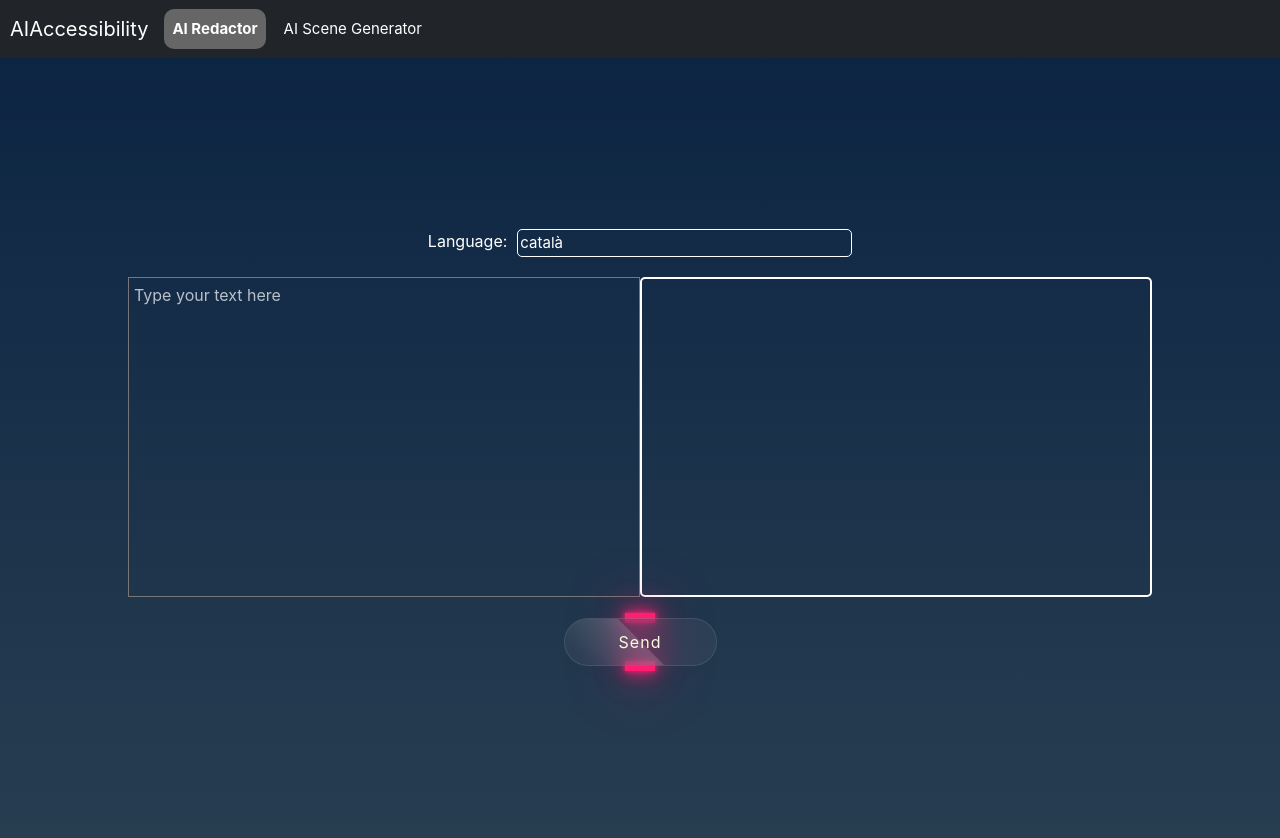
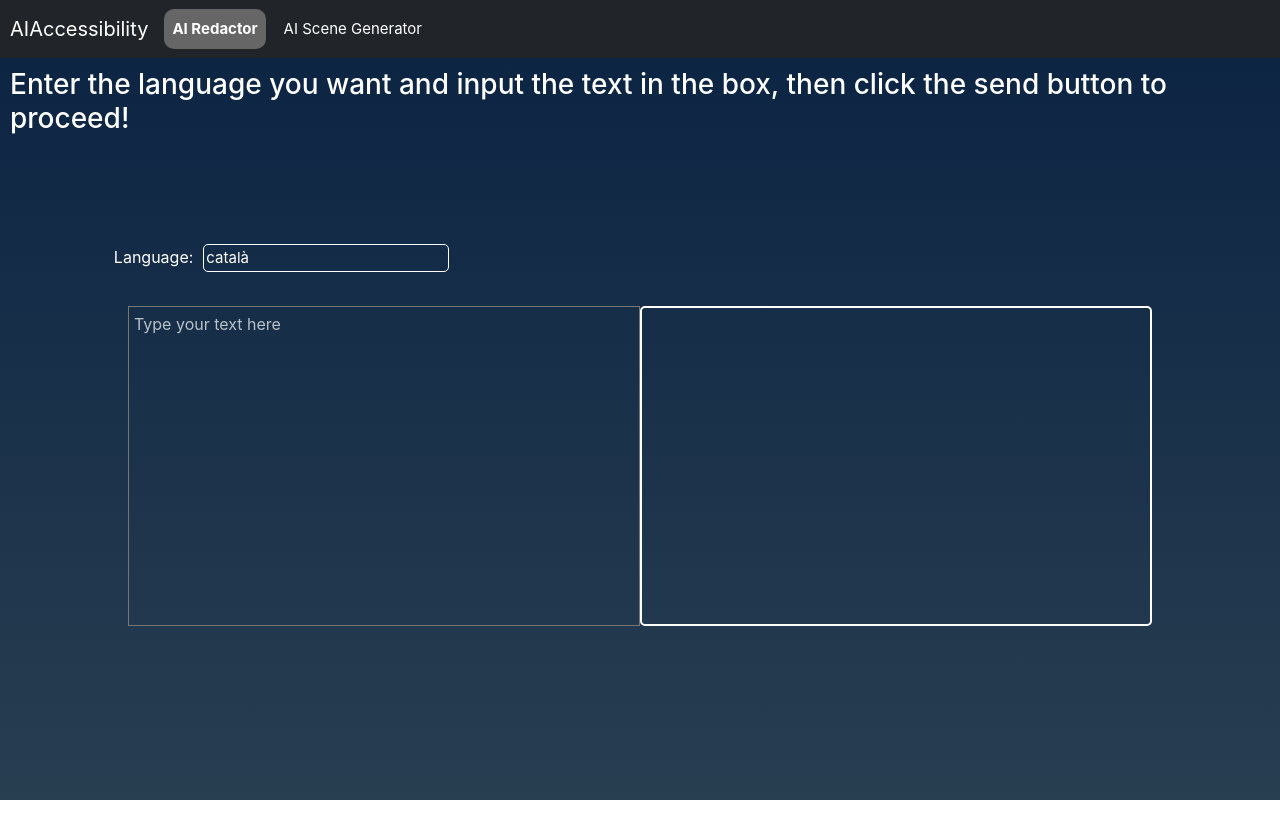
Before and after one commit to YLinZH/TFG-frontend, a Vue app: page /AIRedactor in a window 1280 px wide. Shown: the top 838 px of the page. After the commit the page ends 800 px from the top, so only its background shows below. Built offline with nearby package versions, Linux system fonts and the light colour scheme.

Commit message:
millorar estètica

```diff
--- a/src/App.vue
+++ b/src/App.vue
@@ -7,9 +7,8 @@ import navigationBar from '@/components/navBar.vue';
 <template>
   <div id="main">
     <navigationBar></navigationBar>
-    <div class="content-container">
-      <RouterView />
-    </div>
+    <RouterView/>
+
   </div>
 </template>
 
@@ -36,11 +35,4 @@ body{
   height: 100%;
   width: 100%;
 }
-
-.content-container {
-  flex-grow: 1;
-  display: flex;
-  align-items: center;
-  justify-content: center;
-}
 </style>
--- a/src/views/AIRedactor.vue
+++ b/src/views/AIRedactor.vue
@@ -1,8 +1,17 @@
 <template>
-  <div class="container">
-    <span class="languageArea"><label class="languageLabel">Language: </label> <input type="text" class="languageInput" v-model="language" placeholder="Type the language" /></span>
+  <div class="container-fluid">
+    <h3 class="description" v-if="userInput.length === 0">Enter the language you want and input the text in the box, then click the send button to proceed!</h3>
+    <div class="settingArea">
+      <div class="languageArea"><label class="languageLabel">Language: </label> <input type="text" class="languageInput" v-model="language" placeholder="Type the language" /></div>
+    <div class="btnContainer" :class="{ 'appear-button': userInput.length > 0 }" v-if="userInput.length > 0">
+      <div class="btn">
+        <button class="clickHereBtn" @click="sendTextProduction">Send</button>
+      </div>
+    </div>
+    </div>
     <div class="info-section">
-      <textarea class="textarea" v-model="userInput" placeholder="Type your text here"></textarea>
+      <textarea class="textarea" ref="textAreaRef" v-model="userInput" placeholder="Type your text here"
+      @keydown.enter.prevent="handleEnter"></textarea>
       <div class="result">
         <div v-if="result">
           <div style="display: flex; align-items: center; color: white;" v-if="result">
@@ -18,11 +27,7 @@
         </div>
       </div>
     </div>
-    <div class="btnContainer">
-      <div class="btn">
-        <button class="clickHereBtn" @click="sendTextProduction">Send</button>
-      </div>
-    </div>
+
   </div>
 </template>
 
@@ -32,12 +37,24 @@ import axios from 'axios';
 
 const userInput = ref('');
 const result = ref(null);
-const language = ref("català")
+const language = ref("català");
+const textAreaRef = ref(null);
+
+
+const handleEnter = (event) => {
+  if (event.shiftKey) {
+    userInput.value += '\n';
+  } else {
+    sendTextProduction();
+    textAreaRef.value.blur();
+  }
+};
 
 const sendHelloWorld = async () => {
   try {
     const response = await axios.post('http://localhost:8000/hello', {
-      prompt: userInput.value
+      prompt: userInput.value,
+      language: language.value
     });
     result.value = response.data;
   } catch (error) {
@@ -68,18 +85,36 @@ const sendTextProduction = async () => {
     console.error('Error:', error);
   }
 };
+
 </script>
 
 <style scoped>
-.container {
+.container-fluid {
   display: flex;
   flex-direction: column;
   justify-content: center;
   align-items: center;
-  width: 100vw;
-  height: 100vh;
+  height: 90vh;
+  margin: 0;
+  padding: 0;
+  position: relative;
 }
 
+.description{
+  position: absolute;
+  top: 0;
+  margin: 10px;
+}
+
+.settingArea{
+  display: flex;
+  flex-direction: row;
+  align-items: center;
+  justify-content: space-between;
+  width: 80%;
+  height: 55px;
+  margin: 20px;
+}
 .languageLabel{
   margin-right: 10px;
   font-size: 1rem;
@@ -87,18 +122,18 @@ const sendTextProduction = async () => {
 }
 
 .languageInput{
-  background-color: transparent !important;
-  width: 30%;
+  background-color: transparent;
   color: #fff;
   border: 1px solid #fff;
   border-radius: 5px;
+  flex-grow: 1;
 }
 
 .languageArea{
-  width: 100%;
   display: flex;
   justify-content: center;
-  margin-bottom: 20px;
+  align-items: center;
+  width: 30%;
 }
 
 .info-section {
@@ -238,6 +273,20 @@ const sendTextProduction = async () => {
   opacity: 0.7;
   /* Firefox */
 }
+.appear-button {
+  animation: appear 0.5s ease-in;
+}
+
+@keyframes appear {
+  0% {
+    opacity: 0;
+    transform: translateY(-20px);
+  }
+  100% {
+    opacity: 1;
+    transform: translateY(0);
+  }
+}
 
 @media only screen and (max-width: 540px) {
 
@@ -259,5 +308,14 @@ const sendTextProduction = async () => {
 
   }
 
+  .settingArea{
+    flex-direction: column-reverse;
+    height: 100px;
+  }
+
+  .btnContainer{
+    scale: 0.7;
+  }
+
 }
 </style>
--- a/src/views/HomeView.vue
+++ b/src/views/HomeView.vue
@@ -2,9 +2,12 @@
   <div class="vh-100 d-flex align-items-center justify-content-center">
     <div class="text-center">
       <h1>Welcome to AIAccessibility</h1>
-      <p>There are two significant AI applications for the accessibility:
+      <p class="description">There are two significant AI applications for the accessibility:
         <strong><RouterLink class="inline-link" to="/manualAIRedactor">AI Redactor</RouterLink></strong> &
         <strong><RouterLink class="inline-link" to="/manualAISceneGenerator">AI Scene Generator</RouterLink></strong>.</p>
+        <p class="privacity">
+          We assure you that we do not store any private data. The information provided by users is securely transmitted to ChatGPT.
+        </p>
     </div>
   </div>
 </template>
@@ -18,4 +21,10 @@ import { RouterLink } from 'vue-router'
   display: inline-block;
   margin-right: 8px;
 }
+.description{
+  font-size: 20px;
+}
+.privacity{
+  font-size: 20px;
+}
 </style>
```
